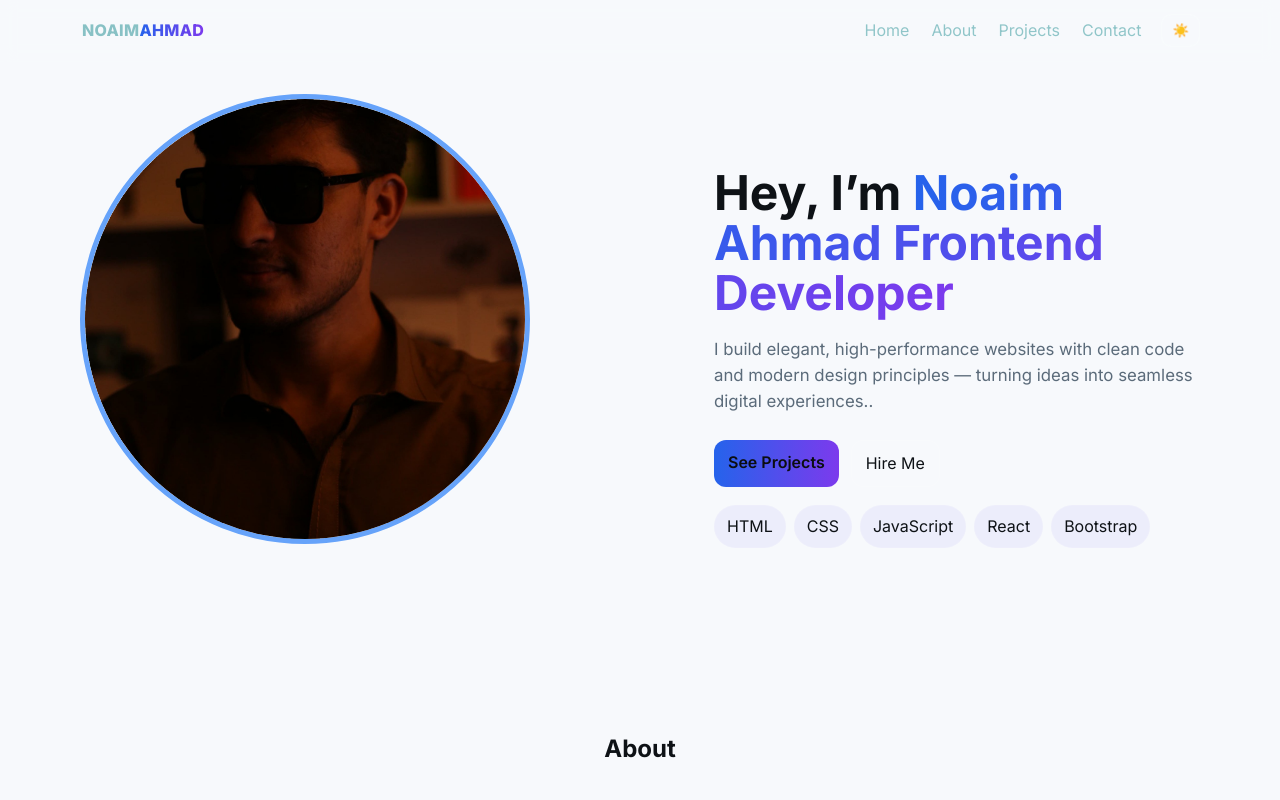
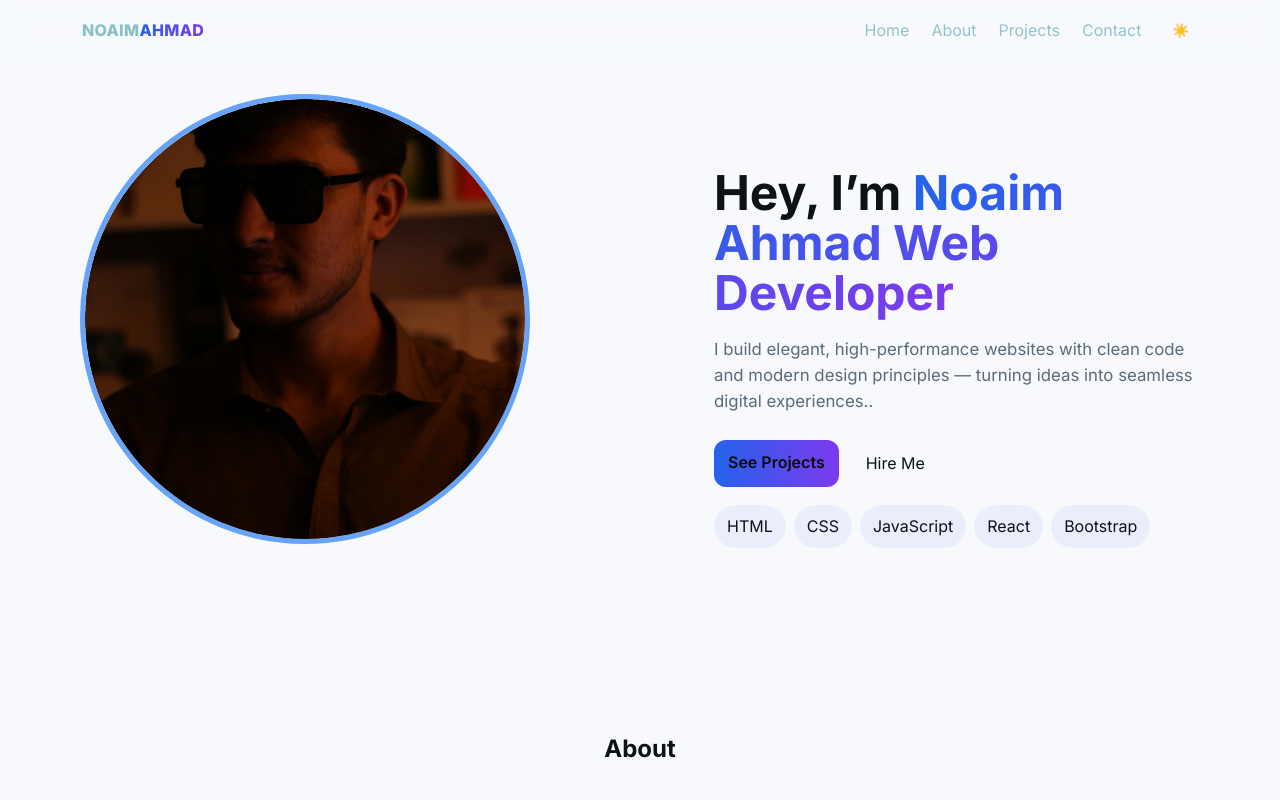
Before and after one commit to noaimahmad/Noaim_Ahmad_Portfolio, a plain HTML site: page index.html in a window 1280 px wide. Shown: the top 800 px of the page. Drawn offline with Linux system fonts and the light colour scheme.

Commit message:
Added Web content

```diff
--- a/index.html
+++ b/index.html
@@ -54,7 +54,7 @@
             <!-- <p class="eyebrow">Frontend Developer • </p>
             <p>Frontend developer with a strong eye for detail and a love for crafting beautiful, functional interfaces.
                  -->
-            <h1 class="reveal-up">Hey, I’m <span>Noaim Ahmad Frontend Developer</span></h1>
+            <h1 class="reveal-up">Hey, I’m <span>Noaim Ahmad Web Developer</span></h1>
             <p class="sub reveal-up delay-1">I build elegant, high-performance websites with clean code and modern
                 design principles — turning ideas into seamless digital experiences..</p>
             <div class="cta reveal-up delay-2">
```
